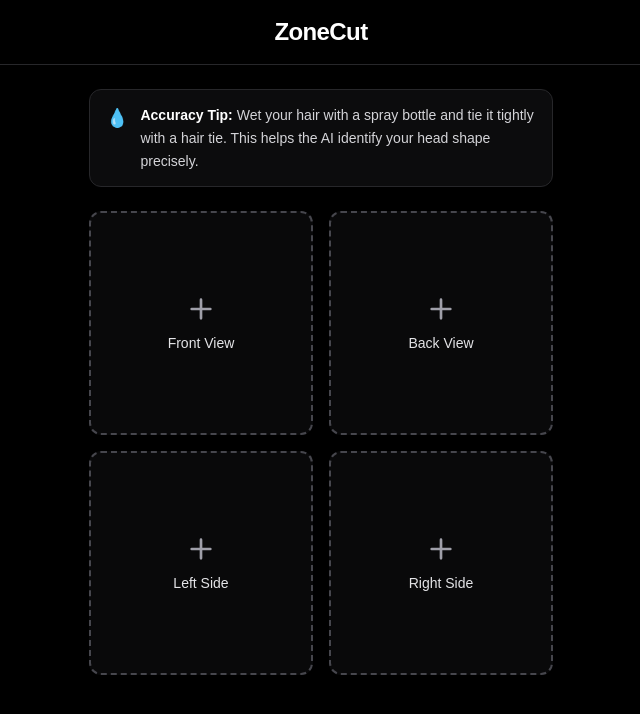
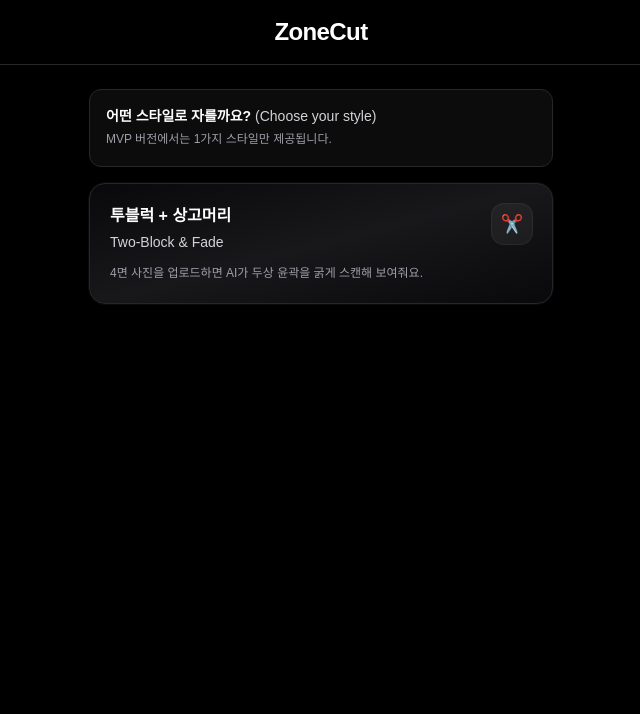
Before and after one commit to gunbbangya/ZoneCut, a Next.js app: page / in a window 1280 px wide. Shown: the top 714 px of the page, without its empty margins (319-959 px from the left). Built offline with nearby package versions, Linux system fonts and the light colour scheme.

Commit message:
머리 스타일 고르기

```diff
--- a/src/components/PhotoUpload.tsx
+++ b/src/components/PhotoUpload.tsx
@@ -37,33 +37,7 @@ const SILHOUETTE_LANDMARK_INDICES: readonly number[] = [
   67, 109,
 ] as const;
 
-const LEFT_EYE_INDICES: readonly number[] = [
-  33, 7, 163, 144, 145, 153, 154, 155, 133, 173, 157, 158, 159, 160, 161,
-  246,
-] as const;
-
-const RIGHT_EYE_INDICES: readonly number[] = [
-  362, 382, 381, 380, 374, 373, 390, 249, 263, 466, 388, 387, 386, 385, 384,
-  398,
-] as const;
-
-const LEFT_EYEBROW_INDICES: readonly number[] = [
-  70, 63, 105, 66, 107, 55, 65, 52, 53, 46,
-] as const;
-
-const RIGHT_EYEBROW_INDICES: readonly number[] = [
-  336, 296, 334, 293, 300, 285, 295, 282, 283, 276,
-] as const;
-
-const FEATURE_LANDMARK_INDICES: readonly number[] = [
-  ...SILHOUETTE_LANDMARK_INDICES,
-  ...LEFT_EYE_INDICES,
-  ...RIGHT_EYE_INDICES,
-  ...LEFT_EYEBROW_INDICES,
-  ...RIGHT_EYEBROW_INDICES,
-] as const;
-
-const FEATURE_LANDMARK_SET = new Set<number>(FEATURE_LANDMARK_INDICES);
+type StyleChoice = "twoBlockFade" | null;
 
 export type PhotoUploadProps = {
   /** 모든 슬롯의 사진이 바뀔 때마다 호출됩니다. data URL 또는 null입니다. */
@@ -125,6 +99,7 @@ function CloseIcon({ className }: { className?: string }) {
 }
 
 export function PhotoUpload({ onPhotosChange, className }: PhotoUploadProps) {
+  const [styleChoice, setStyleChoice] = useState<StyleChoice>(null);
   const [photos, setPhotos] = useState<PhotoSlotState>(INITIAL_PHOTOS);
   const [isAnalyzing, setIsAnalyzing] = useState<Record<FaceSide, boolean>>({
     front: false,
@@ -181,6 +156,7 @@ export function PhotoUpload({ onPhotosChange, className }: PhotoUploadProps) {
       try {
         const dataUrl = await readFileAsDataUrl(file);
         commitPhotos((prev) => ({ ...prev, [side]: dataUrl }));
+        setLandmarksBySide((prev) => ({ ...prev, [side]: null }));
       } catch {
         // MVP: 조용히 무시. 이후 토스트 등으로 확장 가능
       }
@@ -233,14 +209,17 @@ export function PhotoUpload({ onPhotosChange, className }: PhotoUploadProps) {
         return { x: xCss * dpr, y: yCss * dpr };
       };
 
-      // 1) 실루엣을 "마스크"처럼 선으로 연결
-      if (SILHOUETTE_LANDMARK_INDICES.length >= 2) {
-        ctx.beginPath();
+      // 점은 아예 그리지 않고, 실루엣만 "굵은 윤곽선 + 내부 옅은 채움"으로 표시합니다.
+      if (SILHOUETTE_LANDMARK_INDICES.length < 2) return;
+
       const firstIdx = SILHOUETTE_LANDMARK_INDICES[0];
       const first = points[firstIdx];
-        if (first) {
+      if (!first) return;
+
+      ctx.beginPath();
       const p0 = toCanvas(first);
       ctx.moveTo(p0.x, p0.y);
+
       for (let i = 1; i < SILHOUETTE_LANDMARK_INDICES.length; i += 1) {
         const idx = SILHOUETTE_LANDMARK_INDICES[i];
         const pt = points[idx];
@@ -249,27 +228,17 @@ export function PhotoUpload({ onPhotosChange, className }: PhotoUploadProps) {
         ctx.lineTo(p.x, p.y);
       }
       ctx.closePath();
-          ctx.strokeStyle = "rgba(50, 205, 50, 0.5)";
-          ctx.lineWidth = 1.5 * dpr;
+
+      // Fill (area)
+      ctx.fillStyle = "rgba(0, 255, 255, 0.1)";
+      ctx.fill();
+
+      // Stroke (neon)
+      ctx.strokeStyle = "#00FFFF";
+      ctx.lineWidth = 6 * dpr;
+      ctx.lineJoin = "round";
+      ctx.lineCap = "round";
       ctx.stroke();
-        }
-      }
-
-      // 2) 포인트를 UI 핸들처럼 큼직하게 표시
-      const radius = 4 * dpr;
-      ctx.fillStyle = "#FFFFFF";
-      ctx.strokeStyle = "#32CD32";
-      ctx.lineWidth = 2 * dpr;
-
-      for (let i = 0; i < points.length; i += 1) {
-        if (!FEATURE_LANDMARK_SET.has(i)) continue;
-        const p = points[i];
-        const { x, y } = toCanvas(p);
-        ctx.beginPath();
-        ctx.arc(x, y, radius, 0, Math.PI * 2);
-        ctx.fill();
-        ctx.stroke();
-      }
     },
     [landmarksBySide],
   );
@@ -301,15 +270,59 @@ export function PhotoUpload({ onPhotosChange, className }: PhotoUploadProps) {
     return () => window.removeEventListener("resize", onResize);
   }, [drawLandmarks]);
 
+  const allUploaded = SIDE_ORDER.every((side) => photos[side] !== null);
+  const allScanFinished =
+    SIDE_ORDER.every((side) => !isAnalyzing[side]) &&
+    SIDE_ORDER.every((side) => photos[side] === null || landmarksBySide[side] !== null);
+  const canStartGuide = allUploaded && allScanFinished;
+
   return (
     <div className={className}>
-      {/* English Banner Style */}
-      <div className="mb-6 flex items-start gap-3 rounded-xl border border-zinc-800 bg-zinc-900/50 px-4 py-3.5 backdrop-blur-md">
+      {styleChoice === null ? (
+        <div className="space-y-4">
+          <div className="rounded-xl border border-zinc-800 bg-zinc-900/50 px-4 py-4 backdrop-blur-md">
+            <p className="text-sm font-semibold text-white">
+              어떤 스타일로 자를까요?{" "}
+              <span className="font-medium text-zinc-300">
+                (Choose your style)
+              </span>
+            </p>
+            <p className="mt-1 text-xs leading-relaxed text-zinc-400">
+              MVP 버전에서는 1가지 스타일만 제공됩니다.
+            </p>
+          </div>
+
+          <button
+            type="button"
+            onClick={() => setStyleChoice("twoBlockFade")}
+            className="group w-full rounded-2xl border border-zinc-800 bg-gradient-to-br from-zinc-950 via-zinc-900 to-zinc-950 p-5 text-left shadow-[0_0_0_1px_rgba(255,255,255,0.04)] transition hover:border-zinc-700 hover:shadow-[0_0_0_1px_rgba(255,255,255,0.08)] active:scale-[0.99]"
+          >
+            <div className="flex items-start justify-between gap-4">
+              <div>
+                <p className="text-base font-semibold text-white">
+                  투블럭 + 상고머리
+                </p>
+                <p className="mt-1 text-sm font-medium text-zinc-300">
+                  Two-Block &amp; Fade
+                </p>
+                <p className="mt-3 text-xs leading-relaxed text-zinc-400">
+                  4면 사진을 업로드하면 AI가 두상 윤곽을 굵게 스캔해 보여줘요.
+                </p>
+              </div>
+              <div className="grid h-10 w-10 shrink-0 place-items-center rounded-xl bg-white/5 ring-1 ring-white/10 transition group-hover:bg-white/7">
+                <span className="text-lg">✂️</span>
+              </div>
+            </div>
+          </button>
+        </div>
+      ) : (
+        <div className="space-y-6">
+          <div className="flex items-start gap-3 rounded-xl border border-zinc-800 bg-zinc-900/50 px-4 py-3.5 backdrop-blur-md">
             <span className="text-lg">💧</span>
             <p className="text-sm leading-relaxed text-zinc-300">
               <strong className="font-semibold text-white">Accuracy Tip: </strong>
-          Wet your hair with a spray bottle and tie it tightly with a hair tie.
-          This helps the AI identify your head shape precisely.
+              Wet your hair with a spray bottle and tie it tightly with a hair
+              tie. This helps the AI identify your head shape precisely.
             </p>
           </div>
 
@@ -361,7 +374,7 @@ export function PhotoUpload({ onPhotosChange, className }: PhotoUploadProps) {
                         className="pointer-events-none absolute inset-0 h-full w-full"
                         aria-hidden
                       />
-                  <div className="pointer-events-none absolute inset-0 bg-gradient-to-t from-black/50 via-transparent to-black/30" />
+                      <div className="pointer-events-none absolute inset-0 bg-gradient-to-t from-black/35 via-transparent to-black/20" />
                       {isAnalyzing[side] ? (
                         <div className="pointer-events-none absolute inset-0 grid place-items-center">
                           <div className="flex items-center gap-3 rounded-lg bg-black/60 px-4 py-3 text-sm font-semibold text-white ring-1 ring-white/10 backdrop-blur-sm">
@@ -393,6 +406,25 @@ export function PhotoUpload({ onPhotosChange, className }: PhotoUploadProps) {
               );
             })}
           </div>
+
+          {canStartGuide ? (
+            <div className="pt-1">
+              <button
+                type="button"
+                onClick={() => {
+                  console.log("Start Step-by-Step Guide");
+                }}
+                className="w-full rounded-2xl bg-white px-5 py-4 text-center text-sm font-extrabold text-zinc-950 shadow-sm ring-1 ring-black/10 transition hover:bg-zinc-100 active:scale-[0.99]"
+              >
+                가이드라인 시작하기{" "}
+                <span className="font-semibold">
+                  (Start Step-by-Step Guide)
+                </span>
+              </button>
+            </div>
+          ) : null}
+        </div>
+      )}
     </div>
   );
 }
```
Lines whose indentation alone changed are shown as unchanged.
